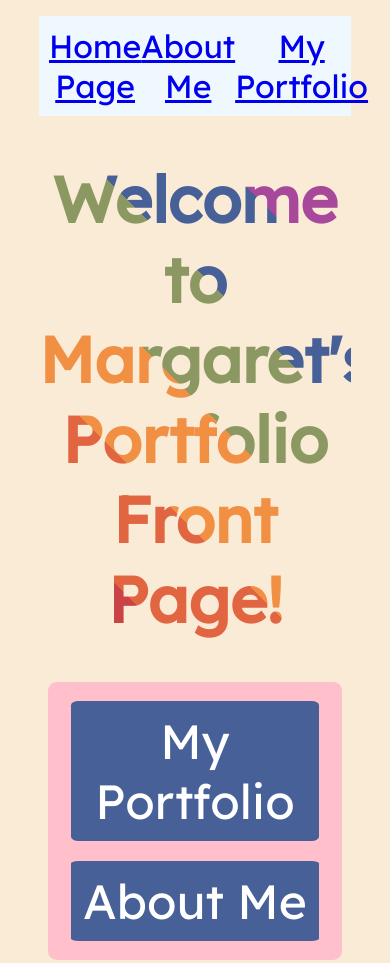
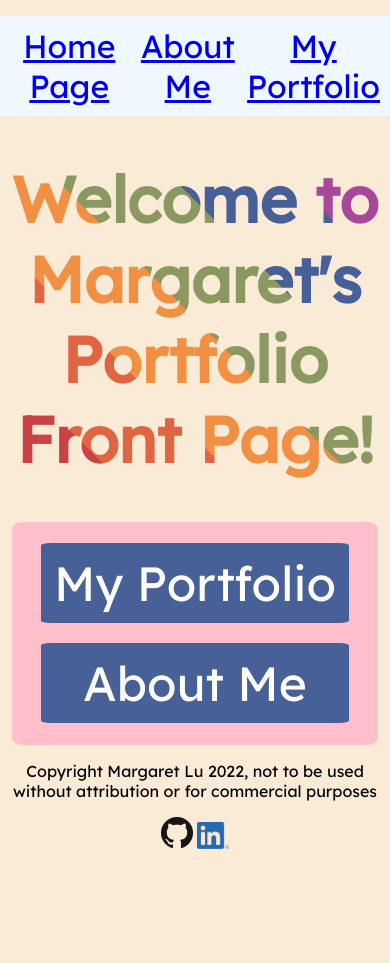
Before and after one commit to azbluem/azbluem.github.io, a plain HTML site: page portfolio/pages/index.html in a window 390 px wide. Shown: the top 963 px of the page. After the commit the page ends 861 px from the top, so only its background shows below. Drawn offline with Linux system fonts and the light colour scheme.

Commit message:
modified mobile responsiveness

```diff
--- a/portfolio/styles/style.css
+++ b/portfolio/styles/style.css
@@ -3,11 +3,22 @@
 
 
 body {
-    width: 80%;
     margin-left: auto;
     margin-right: auto;
     font-family: "Lexend";
     background-color: antiquewhite;
+}
+
+@media screen and (min-width:768px) {
+    body {
+        width: 80%;
+    }
+}
+
+@media screen and (min-width:768px) {
+    body {
+        width: 95%;
+    }
 }
 
 h1 {
```
